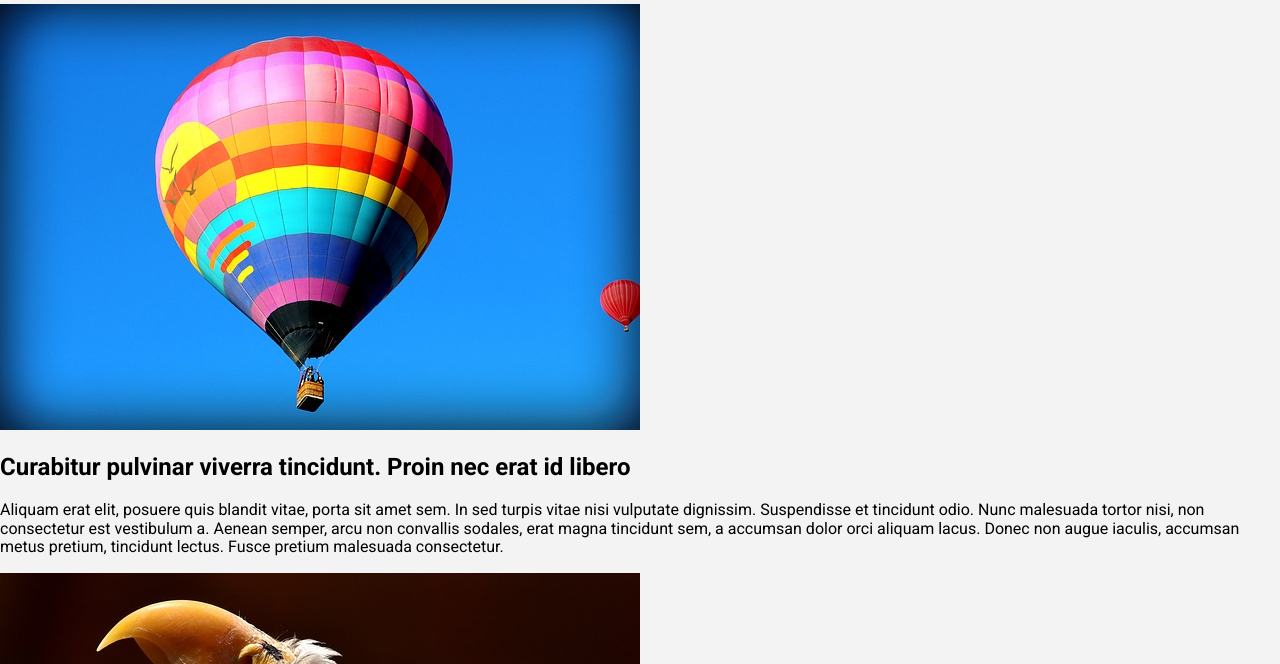
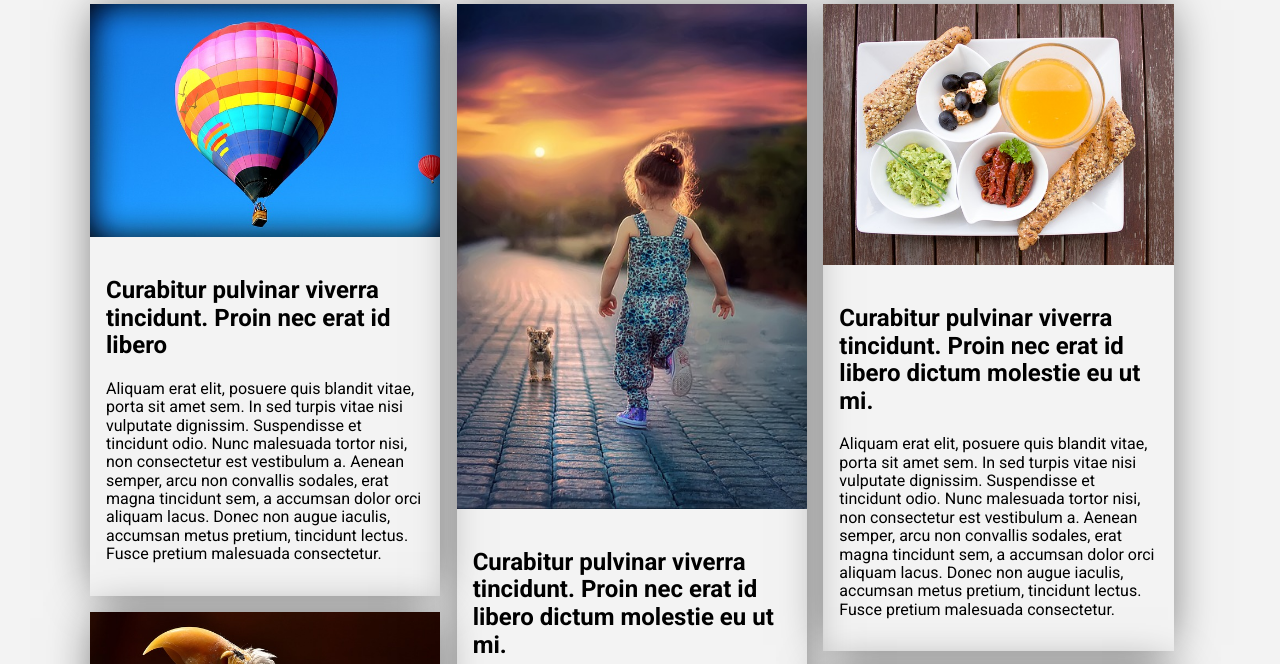
Before and after one commit to developaul/masonrydesign-flexbox, a website: page index.html in a window 1280 px wide. Shown: the part 92-756 px from the top of the page. Drawn offline with nearby package versions, Linux system fonts and the light colour scheme.

Commit message:
finished blog

```diff
--- a/scss/_custom.scss
+++ b/scss/_custom.scss
@@ -23,3 +23,40 @@ h1 {
 img {
     max-width: 100%;
 }
+
+.contenedor {
+    max-width: 1100px;
+    margin: 0 auto;
+}
+
+
+// Blog
+.blog {
+    display: flex;
+    flex-direction: column;
+    flex-wrap: wrap;
+    max-height: 4500px;
+
+    @include tablet {
+        max-height: 3000px;
+    }
+
+    .entrada {
+        width: calc( 50% - 1rem );
+        margin-bottom: 1rem;
+        @include box-shadow( 0px 0px 44px -6px rgba(0,0,0,0.57) );
+        transition: all .2s ease;
+
+        &:hover {
+            @include box-shadow( 0px 0px 44px 6px rgba(0,0,0,0.57) );
+        }
+
+        @include tablet {
+            width: calc( 33.3% - 1rem );
+        }
+
+        .contenido {
+            padding: 1rem;
+        }
+    }
+}
--- a/scss/_mixins.scss
+++ b/scss/_mixins.scss
@@ -20,3 +20,9 @@
         @content;
     }
 }
+
+@mixin box-shadow( $shadow ) {
+    -webkit-box-shadow: $shadow;
+    -moz-box-shadow: $shadow;
+    box-shadow: $shadow;
+}
```
Also changed, not shown: css/app.css.
